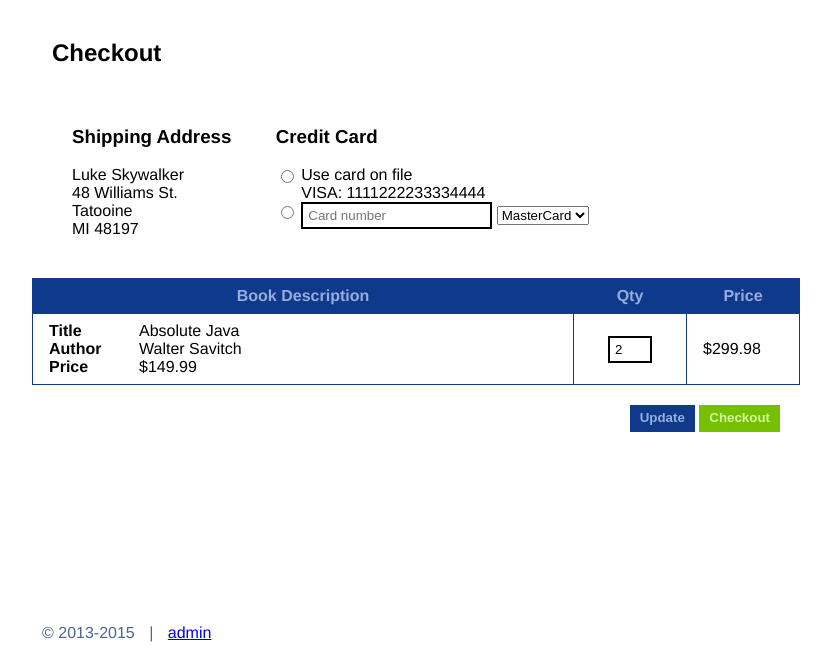
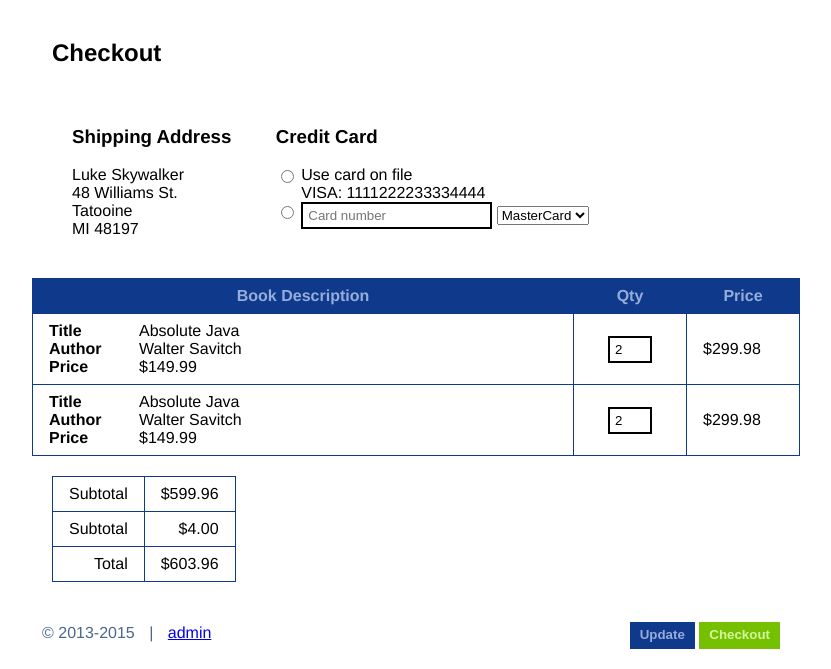
Before and after one commit to power-cosmic/cosc571_database_project, a PHP site: page /checkout.php in a window 1280 px wide. Shown: the part 131-800 px from the top of the page, without its empty margins (224-1055 px from the left). Run offline with PHP 8.4, Linux system fonts and the light colour scheme; the visitor is signed in with stand-in values (Sample User, id 1); data that the repository does not hold is empty.

Commit message:
Add total/subtotal to checkout screens

```diff
--- a/admin/php/confirmation_table.php
+++ b/admin/php/confirmation_table.php
@@ -22,7 +22,7 @@ function generate_confirmation_table($title, $user, $books, $confirmation = null
   ];
 
   /* TODO: generate rows from db */
-  $book = [
+  $dummy_book = [
       'id' => 1,
       'title' => 'Absolute Java',
       'author' => 'Walter Savitch',
@@ -33,8 +33,11 @@ function generate_confirmation_table($title, $user, $books, $confirmation = null
   ];
 
   $books = [
-      $book
+      $dummy_book, $dummy_book
   ];
+
+  $subtotal = 0;
+  $shipping = 4;
 
   /* generate the info above the table */
   $to_return = '<div id="user-checkout-info" class="box"><h2>' . $title . '</h2>
@@ -87,14 +90,38 @@ function generate_confirmation_table($title, $user, $books, $confirmation = null
               </tr>';
 
   foreach($books as $book) {
+    $cost = $book['quantity'] * $book['price'];
+    $subtotal += $cost;
     $to_return .= '<tr>
                   <td class="book-info">' . generateBookInfo($book) . '</td>
                   <td class="book-info"><input type="number" name="quantity" class="quantity-box centered-input" value="' . $book['quantity'] . '"></td>
-                  <td class="book-info">$' . $book['quantity'] * $book['price'] . '</td>
+                  <td class="book-info">$' . $cost . '</td>
                 </tr>';
   }
 
   $to_return .= '</table>';
+  $to_return .= '<div class="box">
+                  <table id="total" class="right-aligned">
+                    <tr>
+                      <td class="book-info">Subtotal</td>
+                      <td class="right-aligned book-info">' .
+                        sprintf("$%.2f", $subtotal) .
+                      '</td>
+                    </tr>
+                    <tr>
+                      <td class="book-info">Subtotal</td>
+                      <td class="right-aligned book-info">' .
+                        sprintf("$%.2f", $shipping) .
+                      '</td>
+                    </tr>
+                    <tr>
+                      <td class="book-info">Total</td>
+                      <td class="right-aligned book-info">' .
+                        sprintf("$%.2f", $subtotal + $shipping) .
+                      '</td>
+                    </tr>
+                  </table>
+                </div>';
 
   return $to_return;
 }
```
